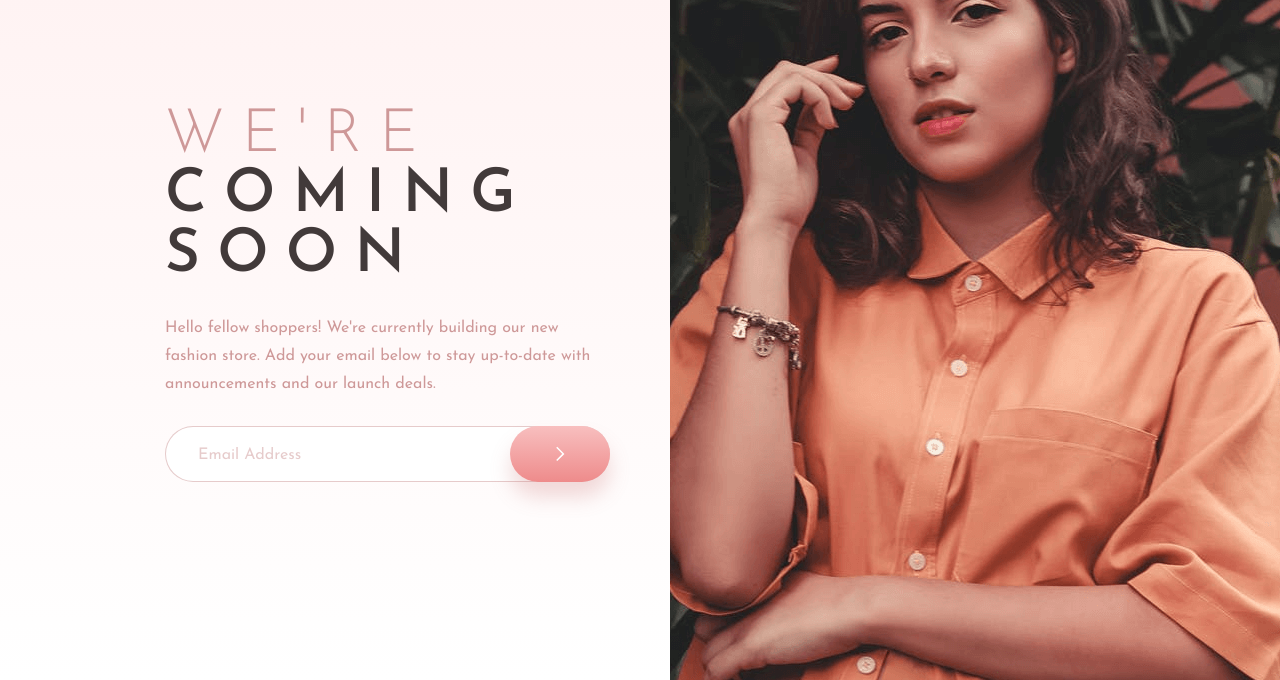
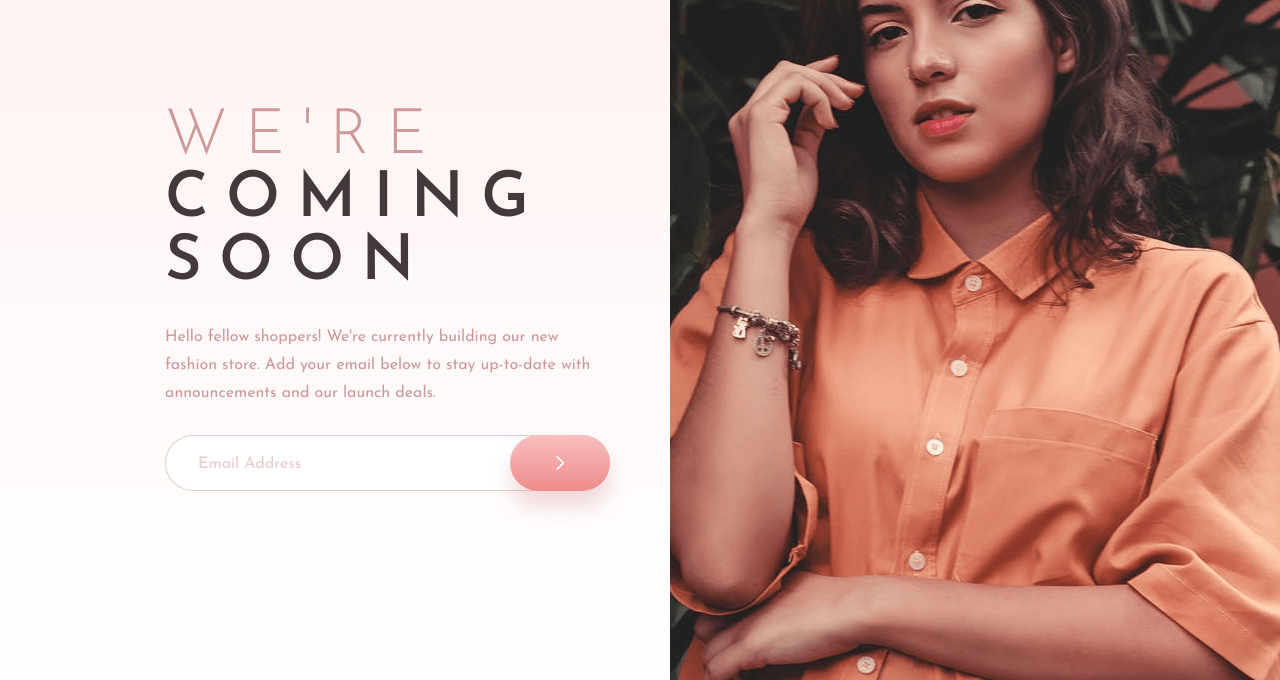
Before and after one commit to mertcanoncul0/ApparelComingSoonPage, a plain HTML site: page index.html in a window 1280 px wide. Shown: the part 120-800 px from the top of the page. Drawn offline with Linux system fonts and the light colour scheme.

Commit message:
fixed pixel

```diff
--- a/assets/css/style.css
+++ b/assets/css/style.css
@@ -85,10 +85,10 @@ button {
 }
 
 .title {
-  font-size: 60px;
+  font-size: 63px;
   font-weight: 600;
   letter-spacing: 17.32px;
-  line-height: 60px;
+  line-height: 63px;
   color: #423a3a;
   margin-bottom: 28px;
   max-width: 445px;
@@ -96,8 +96,8 @@ button {
 
 .title span {
   color: #ce9898;
-  font-size: 60px;
-  line-height: 60px;
+  font-size: 63px;
+  line-height: 63px;
   letter-spacing: 17.32px;
   font-weight: 300;
 }
```
